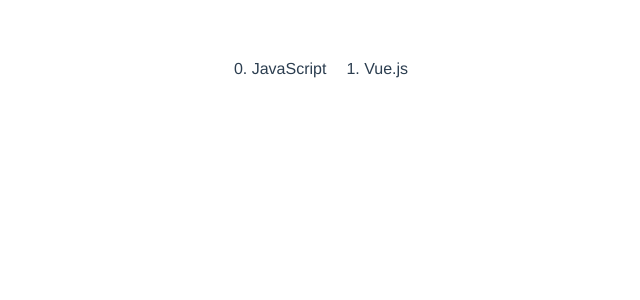
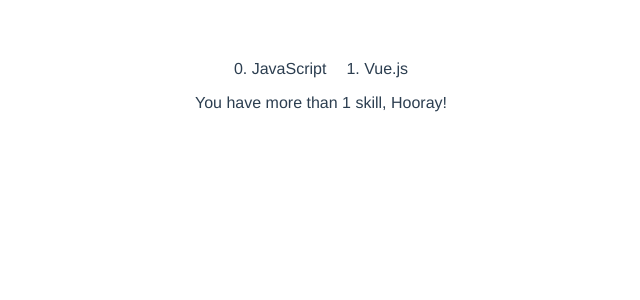
Before and after one commit to MHUS25/vuejs-app, a Vue app: page / in a window 1280 px wide. Shown: the top 300 px of the page, without its empty margins (319-959 px from the left). Built offline with nearby package versions, Linux system fonts and the light colour scheme; the HTML template or start-up script is replaced by a standard one.

Commit message:
Playing with vue directives and templating

```diff
--- a/src/components/Skills.vue
+++ b/src/components/Skills.vue
@@ -5,6 +5,8 @@
         <li v-for="(data, index) in skills" :key='index'>{{ index }}. {{ data.skill }}</li>
       </ul>
 
+      <p v-if="skills.length >= 1">You have more than 1 skill, Hooray!</p>
+      <p v-else> You have less than or equal to 1 skill</p>
     </div>
   </div>
 </template>
```
